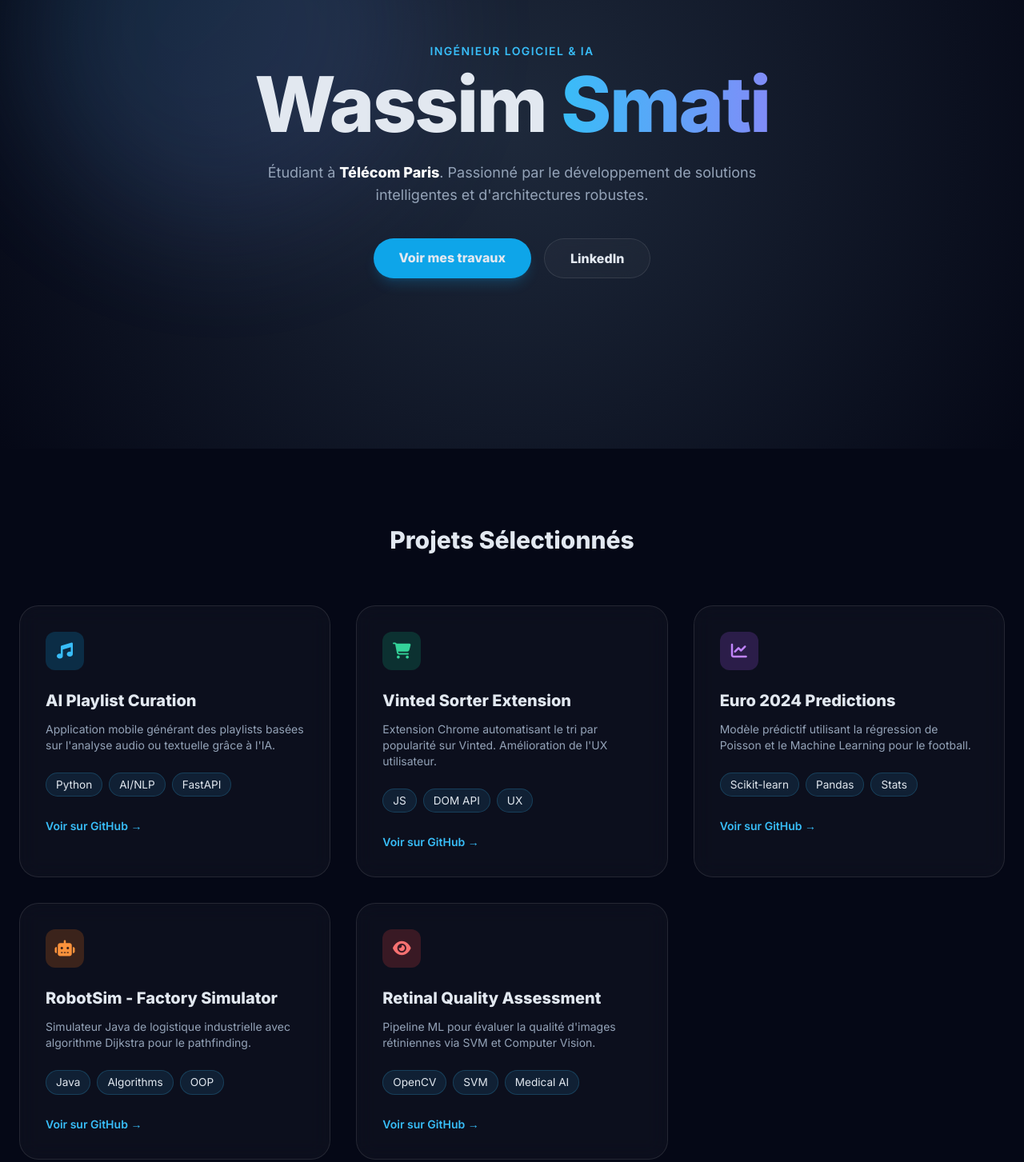
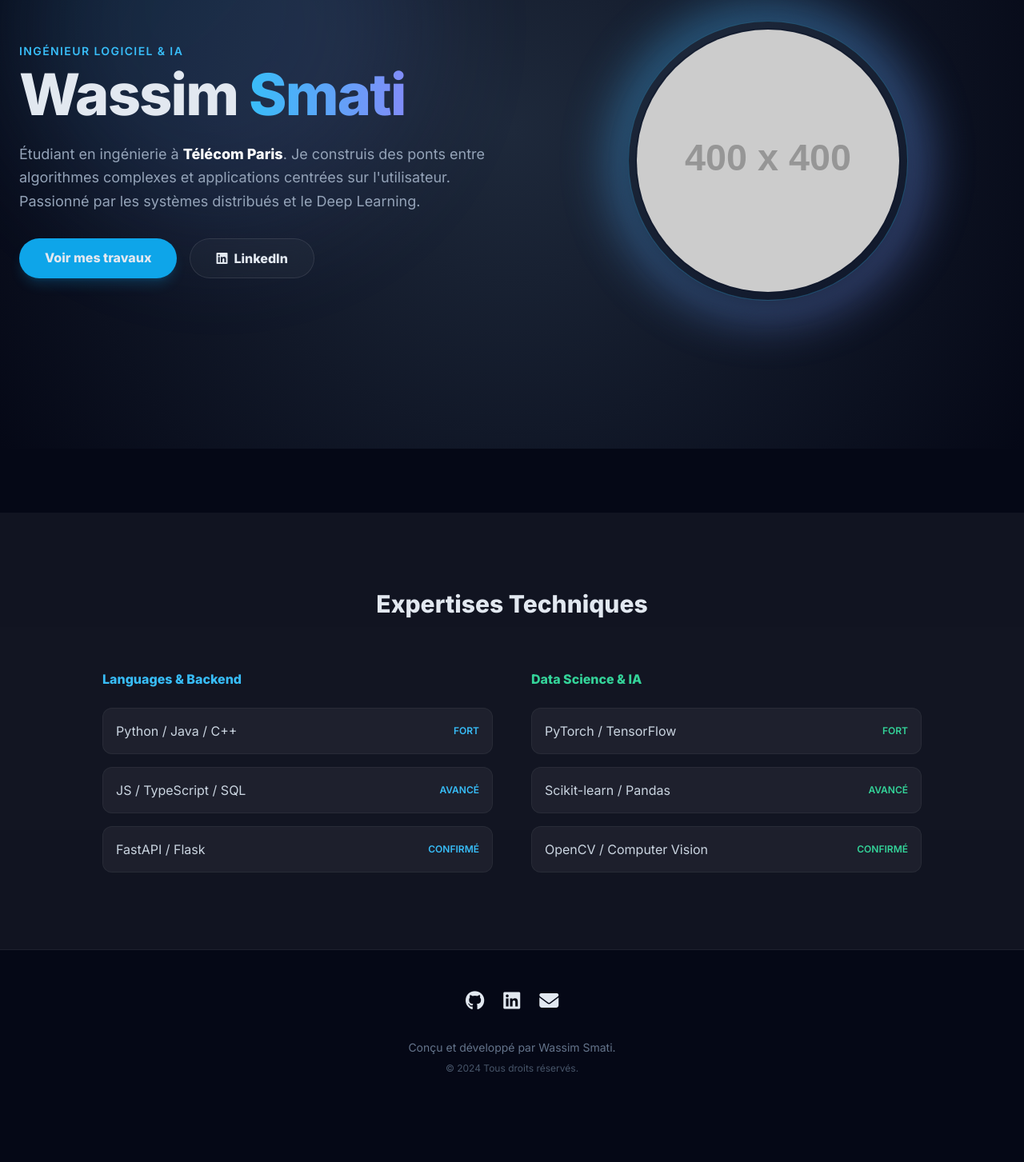
Before and after one commit to Wassim-Smati/wassimsmati.github.io, a plain HTML site: page index.html in a window 1280 px wide. Shown: the part 239-1692 px from the top of the page at 80% size. After the commit the page ends 1631 px from the top, so only its background shows below. Drawn offline with nearby package versions, Linux system fonts and the light colour scheme; placeholder pictures from the web are drawn by us.

Commit message:
Update index.html

```diff
--- a/index.html
+++ b/index.html
@@ -10,63 +10,72 @@
     <link href="https://unpkg.com/aos@2.3.1/dist/aos.css" rel="stylesheet">
 
     <style>
+        /* ... (Le CSS reste le même que précédemment) ... */
         body {
             font-family: 'Inter', sans-serif;
             background: #050816;
             color: #e2e8f0;
             overflow-x: hidden;
         }
-
-        /* Effet de fond animé */
         .bg-gradient {
-            position: fixed;
-            top: 0; left: 0; width: 100%; height: 100%;
-            z-index: -1;
+            position: fixed; top: 0; left: 0; width: 100%; height: 100%; z-index: -1;
             background: radial-gradient(circle at 50% 50%, #1e293b 0%, #050816 100%);
         }
-
         .blob {
-            position: absolute;
-            width: 500px; height: 500px;
+            position: absolute; width: 500px; height: 500px;
             background: linear-gradient(135deg, #38bdf8 0%, #818cf8 100%);
-            filter: blur(80px);
-            border-radius: 50%;
-            opacity: 0.15;
-            z-index: -1;
+            filter: blur(80px); border-radius: 50%; opacity: 0.15; z-index: -1;
             animation: move 20s infinite alternate;
         }
-
         @keyframes move {
-            from { transform: translate(-10%, -10%); }
-            to { transform: translate(20%, 20%); }
+            from { transform: translate(-10%, -10%); } to { transform: translate(20%, 20%); }
+        }
+        .glass-card {
+            background: rgba(255, 255, 255, 0.03); backdrop-filter: blur(12px);
+            border: 1px solid rgba(255, 255, 255, 0.1); transition: all 0.3s ease;
+        }
+        .glass-card:hover {
+            border-color: #38bdf8; transform: translateY(-10px);
+            box-shadow: 0 20px 40px rgba(0, 0, 0, 0.4);
+        }
+        .text-gradient {
+            background: linear-gradient(90deg, #38bdf8, #818cf8);
+            -webkit-background-clip: text; -webkit-text-fill-color: transparent;
+        }
+        .skill-tag {
+            background: rgba(56, 189, 248, 0.1); border: 1px solid rgba(56, 189, 248, 0.2);
+            padding: 4px 12px; border-radius: 20px; font-size: 0.85rem;
         }
 
-        /* Glassmorphism */
-        .glass-card {
-            background: rgba(255, 255, 255, 0.03);
-            backdrop-filter: blur(12px);
-            border: 1px solid rgba(255, 255, 255, 0.1);
-            transition: all 0.3s ease;
+        /* NOUVEAU CSS POUR LA PHOTO */
+        .photo-container {
+            position: relative;
+            z-index: 1;
         }
-
-        .glass-card:hover {
-            border-color: #38bdf8;
-            transform: translateY(-10px);
-            box-shadow: 0 20px 40px rgba(0, 0, 0, 0.4);
+        /* Le halo lumineux derrière la photo */
+        .photo-glow {
+            position: absolute;
+            top: 50%; left: 50%;
+            transform: translate(-50%, -50%);
+            width: 110%; height: 110%;
+            background: linear-gradient(135deg, #38bdf8, #818cf8);
+            filter: blur(30px);
+            opacity: 0.3;
+            border-radius: 50%;
+            z-index: -1;
+            animation: pulse-glow 4s ease-in-out infinite alternate;
         }
-
-        .text-gradient {
-            background: linear-gradient(90deg, #38bdf8, #818cf8);
-            -webkit-background-clip: text;
-            -webkit-text-fill-color: transparent;
+        @keyframes pulse-glow {
+            0% { opacity: 0.3; transform: translate(-50%, -50%) scale(1); }
+            100% { opacity: 0.5; transform: translate(-50%, -50%) scale(1.05); }
         }
-
-        .skill-tag {
-            background: rgba(56, 189, 248, 0.1);
-            border: 1px solid rgba(56, 189, 248, 0.2);
-            padding: 4px 12px;
-            border-radius: 20px;
-            font-size: 0.85rem;
+        /* Le cercle qui contient l'image */
+        .photo-frame {
+            padding: 8px; /* L'épaisseur du bord sombre */
+            background: linear-gradient(145deg, #1e293b, #0f172a);
+            border-radius: 50%;
+            border: 1px solid rgba(56, 189, 248, 0.3);
+            box-shadow: 0 10px 30px -10px rgba(0,0,0,0.5);
         }
     </style>
 </head>
@@ -85,133 +94,62 @@
         </div>
     </nav>
 
-    <section class="min-h-screen flex flex-col justify-center items-center text-center px-6 pt-20">
-        <div data-aos="fade-up">
-            <h2 class="text-sky-400 font-semibold mb-2 tracking-widest uppercase text-sm">Ingénieur Logiciel & IA</h2>
-            <h1 class="text-5xl md:text-8xl font-extrabold mb-6 tracking-tight">Wassim <span class="text-gradient">Smati</span></h1>
-            <p class="max-w-2xl text-lg text-slate-400 mb-10">
-                Étudiant à <span class="text-white font-bold">Télécom Paris</span>. Passionné par le développement de solutions intelligentes et d'architectures robustes.
-            </p>
-            <div class="flex space-x-4 justify-center">
-                <a href="#projects" class="bg-sky-500 hover:bg-sky-600 px-8 py-3 rounded-full font-bold transition shadow-lg shadow-sky-500/20">Voir mes travaux</a>
-                <a href="https://linkedin.com" target="_blank" class="glass-card px-8 py-3 rounded-full font-bold hover:bg-white/10 transition">LinkedIn</a>
-            </div>
-        </div>
-    </section>
+    <section id="about" class="min-h-screen flex items-center px-6 pt-28 md:pt-20 max-w-7xl mx-auto">
+        <div class="grid grid-cols-1 md:grid-cols-2 gap-12 items-center w-full">
 
-    <section id="projects" class="py-24 px-6 max-w-7xl mx-auto">
-        <h3 class="text-3xl font-bold mb-16 text-center" data-aos="fade-right">Projets Sélectionnés</h3>
-
-        <div class="grid md:grid-cols-2 lg:grid-cols-3 gap-8">
-
-            <div class="glass-card p-8 rounded-3xl" data-aos="fade-up" data-aos-delay="100">
-                <div class="w-12 h-12 bg-sky-500/20 rounded-xl flex items-center justify-center text-sky-400 mb-6">
-                    <i class="fas fa-music text-xl"></i>
+            <div class="text-center md:text-left order-2 md:order-1" data-aos="fade-right">
+                <h2 class="text-sky-400 font-semibold mb-2 tracking-widest uppercase text-sm">Ingénieur Logiciel & IA</h2>
+                <h1 class="text-5xl lg:text-7xl font-extrabold mb-6 tracking-tight">Wassim <span class="text-gradient">Smati</span></h1>
+                <p class="text-lg text-slate-400 mb-8 leading-relaxed">
+                    Étudiant en ingénierie à <span class="text-white font-bold">Télécom Paris</span>. Je construis des ponts entre algorithmes complexes et applications centrées sur l'utilisateur. Passionné par les systèmes distribués et le Deep Learning.
+                </p>
+                <div class="flex space-x-4 justify-center md:justify-start">
+                    <a href="#projects" class="bg-sky-500 hover:bg-sky-600 px-8 py-3 rounded-full font-bold transition shadow-lg shadow-sky-500/20">Voir mes travaux</a>
+                    <a href="https://linkedin.com" target="_blank" class="glass-card px-8 py-3 rounded-full font-bold hover:bg-white/10 transition flex items-center gap-2"><i class="fab fa-linkedin"></i> LinkedIn</a>
                 </div>
-                <h4 class="text-xl font-bold mb-3">AI Playlist Curation</h4>
-                <p class="text-slate-400 text-sm mb-6">Application mobile générant des playlists basées sur l'analyse audio ou textuelle grâce à l'IA.</p>
-                <div class="flex flex-wrap gap-2 mb-6">
-                    <span class="skill-tag">Python</span>
-                    <span class="skill-tag">AI/NLP</span>
-                    <span class="skill-tag">FastAPI</span>
-                </div>
-                <a href="#" class="text-sky-400 text-sm font-semibold hover:underline">Voir sur GitHub →</a>
             </div>
 
-            <div class="glass-card p-8 rounded-3xl" data-aos="fade-up" data-aos-delay="200">
-                <div class="w-12 h-12 bg-emerald-500/20 rounded-xl flex items-center justify-center text-emerald-400 mb-6">
-                    <i class="fas fa-shopping-cart text-xl"></i>
+            <div class="order-1 md:order-2 flex justify-center" data-aos="fade-left">
+                <div class="photo-container max-w-[280px] md:max-w-[350px]">
+                    <div class="photo-glow"></div>
+                    <div class="photo-frame">
+                        <img src="https://via.placeholder.com/400x400" alt="Wassim Smati" class="rounded-full w-full h-full object-cover border-2 border-slate-900/50">
+                    </div>
                 </div>
-                <h4 class="text-xl font-bold mb-3">Vinted Sorter Extension</h4>
-                <p class="text-slate-400 text-sm mb-6">Extension Chrome automatisant le tri par popularité sur Vinted. Amélioration de l'UX utilisateur.</p>
-                <div class="flex flex-wrap gap-2 mb-6">
-                    <span class="skill-tag">JS</span>
-                    <span class="skill-tag">DOM API</span>
-                    <span class="skill-tag">UX</span>
-                </div>
-                <a href="#" class="text-sky-400 text-sm font-semibold hover:underline">Voir sur GitHub →</a>
-            </div>
-
-            <div class="glass-card p-8 rounded-3xl" data-aos="fade-up" data-aos-delay="300">
-                <div class="w-12 h-12 bg-purple-500/20 rounded-xl flex items-center justify-center text-purple-400 mb-6">
-                    <i class="fas fa-chart-line text-xl"></i>
-                </div>
-                <h4 class="text-xl font-bold mb-3">Euro 2024 Predictions</h4>
-                <p class="text-slate-400 text-sm mb-6">Modèle prédictif utilisant la régression de Poisson et le Machine Learning pour le football.</p>
-                <div class="flex flex-wrap gap-2 mb-6">
-                    <span class="skill-tag">Scikit-learn</span>
-                    <span class="skill-tag">Pandas</span>
-                    <span class="skill-tag">Stats</span>
-                </div>
-                <a href="#" class="text-sky-400 text-sm font-semibold hover:underline">Voir sur GitHub →</a>
-            </div>
-
-            <div class="glass-card p-8 rounded-3xl" data-aos="fade-up">
-                <div class="w-12 h-12 bg-orange-500/20 rounded-xl flex items-center justify-center text-orange-400 mb-6">
-                    <i class="fas fa-robot text-xl"></i>
-                </div>
-                <h4 class="text-xl font-bold mb-3">RobotSim - Factory Simulator</h4>
-                <p class="text-slate-400 text-sm mb-6">Simulateur Java de logistique industrielle avec algorithme Dijkstra pour le pathfinding.</p>
-                <div class="flex flex-wrap gap-2 mb-6">
-                    <span class="skill-tag">Java</span>
-                    <span class="skill-tag">Algorithms</span>
-                    <span class="skill-tag">OOP</span>
-                </div>
-                <a href="#" class="text-sky-400 text-sm font-semibold hover:underline">Voir sur GitHub →</a>
-            </div>
-
-            <div class="glass-card p-8 rounded-3xl" data-aos="fade-up">
-                <div class="w-12 h-12 bg-red-500/20 rounded-xl flex items-center justify-center text-red-400 mb-6">
-                    <i class="fas fa-eye text-xl"></i>
-                </div>
-                <h4 class="text-xl font-bold mb-3">Retinal Quality Assessment</h4>
-                <p class="text-slate-400 text-sm mb-6">Pipeline ML pour évaluer la qualité d'images rétiniennes via SVM et Computer Vision.</p>
-                <div class="flex flex-wrap gap-2 mb-6">
-                    <span class="skill-tag">OpenCV</span>
-                    <span class="skill-tag">SVM</span>
-                    <span class="skill-tag">Medical AI</span>
-                </div>
-                <a href="#" class="text-sky-400 text-sm font-semibold hover:underline">Voir sur GitHub →</a>
             </div>
 
         </div>
     </section>
 
-    <section id="skills" class="py-24 px-6 bg-white/5">
+    <section id="skills" class="py-24 px-6 bg-white/5 mt-20">
         <div class="max-w-5xl mx-auto">
-            <h3 class="text-3xl font-bold mb-16 text-center">Expertises Techniques</h3>
+            <h3 class="text-3xl font-bold mb-16 text-center" data-aos="fade-up">Expertises Techniques</h3>
             <div class="grid md:grid-cols-2 gap-12">
-                <div>
+                <div data-aos="fade-right">
                     <h5 class="text-sky-400 font-bold mb-6">Languages & Backend</h5>
                     <div class="space-y-4 text-slate-300">
-                        <div class="flex justify-between items-center bg-white/5 p-4 rounded-xl">
-                            <span>Python / Java / C++</span>
-                            <span class="text-xs text-sky-400 uppercase">Expert</span>
+                        <div class="flex justify-between items-center bg-white/5 p-4 rounded-xl border border-white/5 hover:border-sky-500/30 transition">
+                            <span>Python / Java / C++</span><span class="text-xs text-sky-400 uppercase font-semibold">Fort</span>
                         </div>
-                        <div class="flex justify-between items-center bg-white/5 p-4 rounded-xl">
-                            <span>JS / TypeScript / SQL</span>
-                            <span class="text-xs text-sky-400 uppercase">Avancé</span>
+                         <div class="flex justify-between items-center bg-white/5 p-4 rounded-xl border border-white/5 hover:border-sky-500/30 transition">
+                            <span>JS / TypeScript / SQL</span><span class="text-xs text-sky-400 uppercase font-semibold">Avancé</span>
                         </div>
-                        <div class="flex justify-between items-center bg-white/5 p-4 rounded-xl">
-                            <span>FastAPI / Flask</span>
-                            <span class="text-xs text-sky-400 uppercase">Confirmé</span>
+                         <div class="flex justify-between items-center bg-white/5 p-4 rounded-xl border border-white/5 hover:border-sky-500/30 transition">
+                            <span>FastAPI / Flask</span><span class="text-xs text-sky-400 uppercase font-semibold">Confirmé</span>
                         </div>
                     </div>
                 </div>
-                <div>
-                    <h5 class="text-emerald-400 font-bold mb-6">Data Science & Tools</h5>
+                <div data-aos="fade-left">
+                    <h5 class="text-emerald-400 font-bold mb-6">Data Science & IA</h5>
                     <div class="space-y-4 text-slate-300">
-                        <div class="flex justify-between items-center bg-white/5 p-4 rounded-xl">
-                            <span>PyTorch / TensorFlow / Scikit-learn</span>
-                            <span class="text-xs text-emerald-400 uppercase">Expert</span>
+                        <div class="flex justify-between items-center bg-white/5 p-4 rounded-xl border border-white/5 hover:border-emerald-500/30 transition">
+                            <span>PyTorch / TensorFlow</span><span class="text-xs text-emerald-400 uppercase font-semibold">Fort</span>
                         </div>
-                        <div class="flex justify-between items-center bg-white/5 p-4 rounded-xl">
-                            <span>Docker / Azure / Git</span>
-                            <span class="text-xs text-emerald-400 uppercase">Maîtrisé</span>
+                        <div class="flex justify-between items-center bg-white/5 p-4 rounded-xl border border-white/5 hover:border-emerald-500/30 transition">
+                            <span>Scikit-learn / Pandas</span><span class="text-xs text-emerald-400 uppercase font-semibold">Avancé</span>
                         </div>
-                        <div class="flex justify-between items-center bg-white/5 p-4 rounded-xl">
-                            <span>Computer Vision (OpenCV)</span>
-                            <span class="text-xs text-emerald-400 uppercase">Confirmé</span>
+                        <div class="flex justify-between items-center bg-white/5 p-4 rounded-xl border border-white/5 hover:border-emerald-500/30 transition">
+                            <span>OpenCV / Computer Vision</span><span class="text-xs text-emerald-400 uppercase font-semibold">Confirmé</span>
                         </div>
                     </div>
                 </div>
@@ -219,31 +157,23 @@
         </div>
     </section>
 
-    <footer class="py-12 text-center border-t border-white/10">
-        <p class="text-slate-500 mb-6 italic">En quête de nouveaux défis en Software Engineering & Intelligence Artificielle.</p>
+    <footer class="py-12 text-center border-t border-white/10 bg-[#050816]">
         <div class="flex justify-center space-x-6 text-2xl mb-8">
-            <a href="https://github.com/WassimSmati" class="hover:text-sky-400 transition"><i class="fab fa-github"></i></a>
-            <a href="https://linkedin.com/in/WassimSmati" class="hover:text-sky-400 transition"><i class="fab fa-linkedin"></i></a>
-            <a href="mailto:wassim.smati@telecom-paris.fr" class="hover:text-sky-400 transition"><i class="fas fa-envelope"></i></a>
+            <a href="https://github.com/" target="_blank" class="hover:text-sky-400 transition hover:scale-110 transform"><i class="fab fa-github"></i></a>
+            <a href="https://linkedin.com/" target="_blank" class="hover:text-sky-400 transition hover:scale-110 transform"><i class="fab fa-linkedin"></i></a>
+            <a href="mailto:wassim.smati@telecom-paris.fr" class="hover:text-sky-400 transition hover:scale-110 transform"><i class="fas fa-envelope"></i></a>
         </div>
-        <p class="text-xs text-slate-600">© 2024 Wassim Smati - Télécom Paris</p>
+        <p class="text-slate-500 text-sm mb-2">Conçu et développé par Wassim Smati.</p>
+        <p class="text-xs text-slate-600">© 2024 Tous droits réservés.</p>
     </footer>
 
     <script src="https://unpkg.com/aos@2.3.1/dist/aos.js"></script>
     <script>
-        AOS.init({
-            duration: 1000,
-            once: true,
-        });
-
-        // Animation de texte (optionnelle)
+        AOS.init({ duration: 800, once: true, offset: 50 });
         window.addEventListener('scroll', () => {
             const nav = document.querySelector('nav');
-            if (window.scrollY > 50) {
-                nav.style.background = 'rgba(5, 8, 22, 0.9)';
-            } else {
-                nav.style.background = 'transparent';
-            }
+            if (window.scrollY > 50) { nav.style.background = 'rgba(5, 8, 22, 0.95)'; nav.style.boxShadow = '0 4px 30px rgba(0, 0, 0, 0.1)'; }
+            else { nav.style.background = 'rgba(255, 255, 255, 0.03)'; nav.style.boxShadow = 'none'; }
         });
     </script>
 </body>
```
